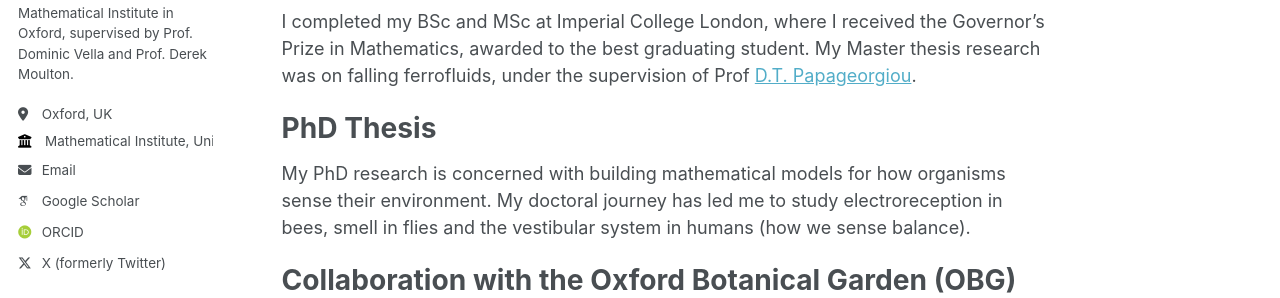
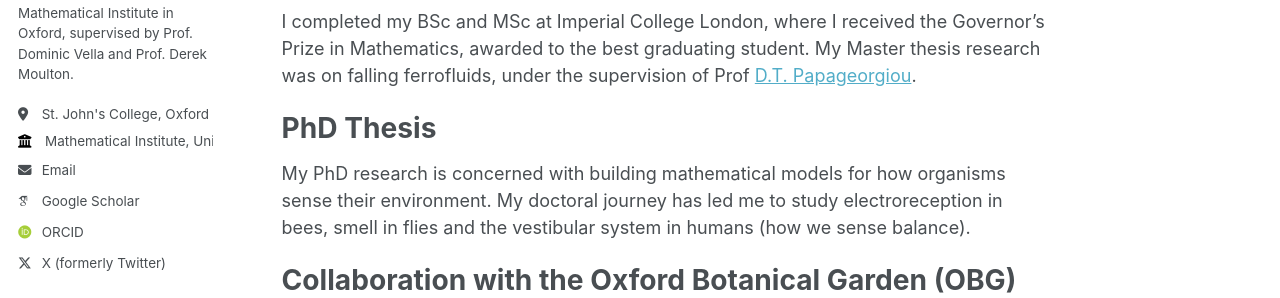
Before and after one commit to JavierChico/JavierChico.github.io, a Jekyll site: the page built from _pages/about.md, in a window 1280 px wide. Shown: the part 299-597 px from the top of the page. Built offline with Jekyll 4.4.1, drawn with Linux system fonts in a browser that asks for light colours; some web fonts are replaced.

Commit message:
Update _config.yml

```diff
--- a/_config.yml
+++ b/_config.yml
@@ -25,7 +25,7 @@ author:
   name             : "Javier Chico Vazquez"
   pronouns         : # example: "she/her"
   bio              : "PhD student at the Mathematical Institute in Oxford, supervised by Prof. Dominic Vella and Prof. Derek Moulton."
-  location         : "Oxford, UK"
+  location         : "St. John's College, Oxford"
   employer         : "Mathematical Institute, University of Oxford"
   uri              : # URL
   email            : "chicovazquez@maths.ox.ac.uk"
```
